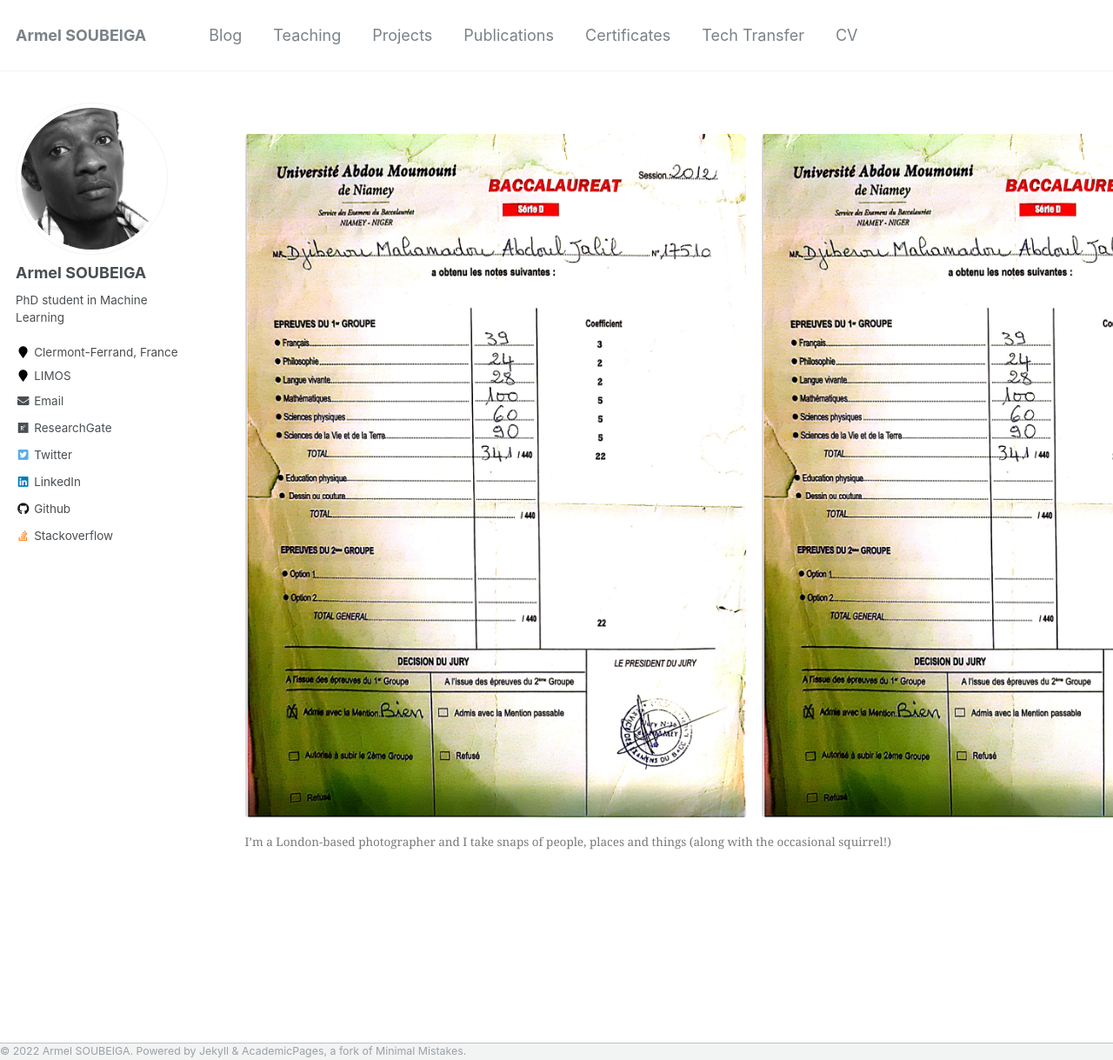
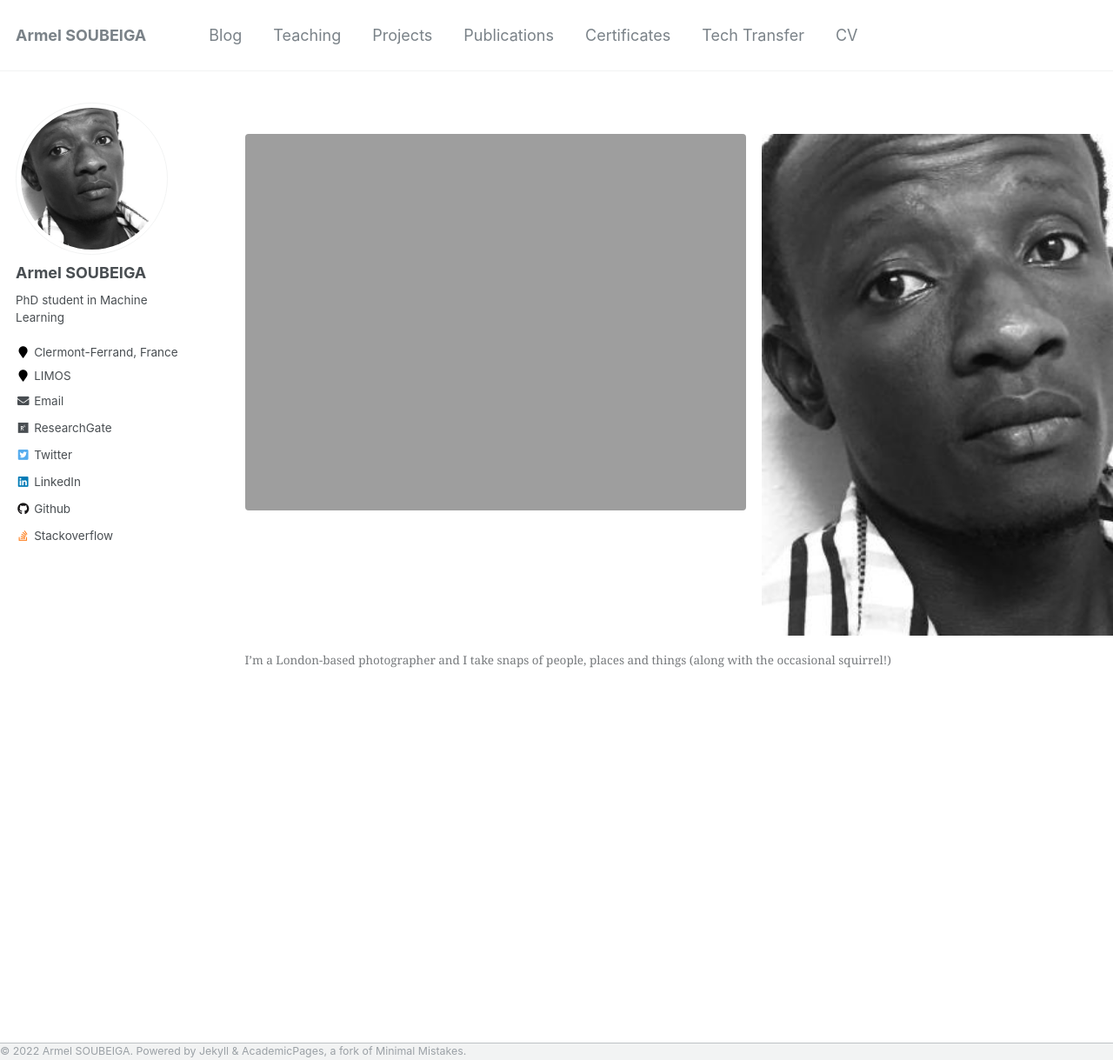
Before and after one commit to armelsoubeiga/neweb, a Jekyll site: the page built from _pages/portfolio.html, in a window 1280 px wide and 1219 px high. Shown: the whole window at 87% size. Built offline with Jekyll 4.4.1, drawn with Linux system fonts in a browser that asks for light colours.

Commit message:
Update portfolio.html

```diff
--- a/_pages/portfolio.html
+++ b/_pages/portfolio.html
@@ -3,12 +3,12 @@ layout: archive
 author_profile: true
 permalink: /portfolio/
 gallery:
-  - url: path-to-france/bac.png
-    image_path: path-to-france/bac.png
+  - url: aso.png
+    image_path: aso.pngg
     alt: "bbc learning english digital debate with alice and amith"
     title: "Amith and Alice prepping for the digital debate"
-  - url: path-to-france/bnp.png
-    image_path: path-to-france/bac.png
+  - url: aso.png
+    image_path: aso.png
     alt: "eva tower danube"
     title: "Eva in the tower"
 ---
```
